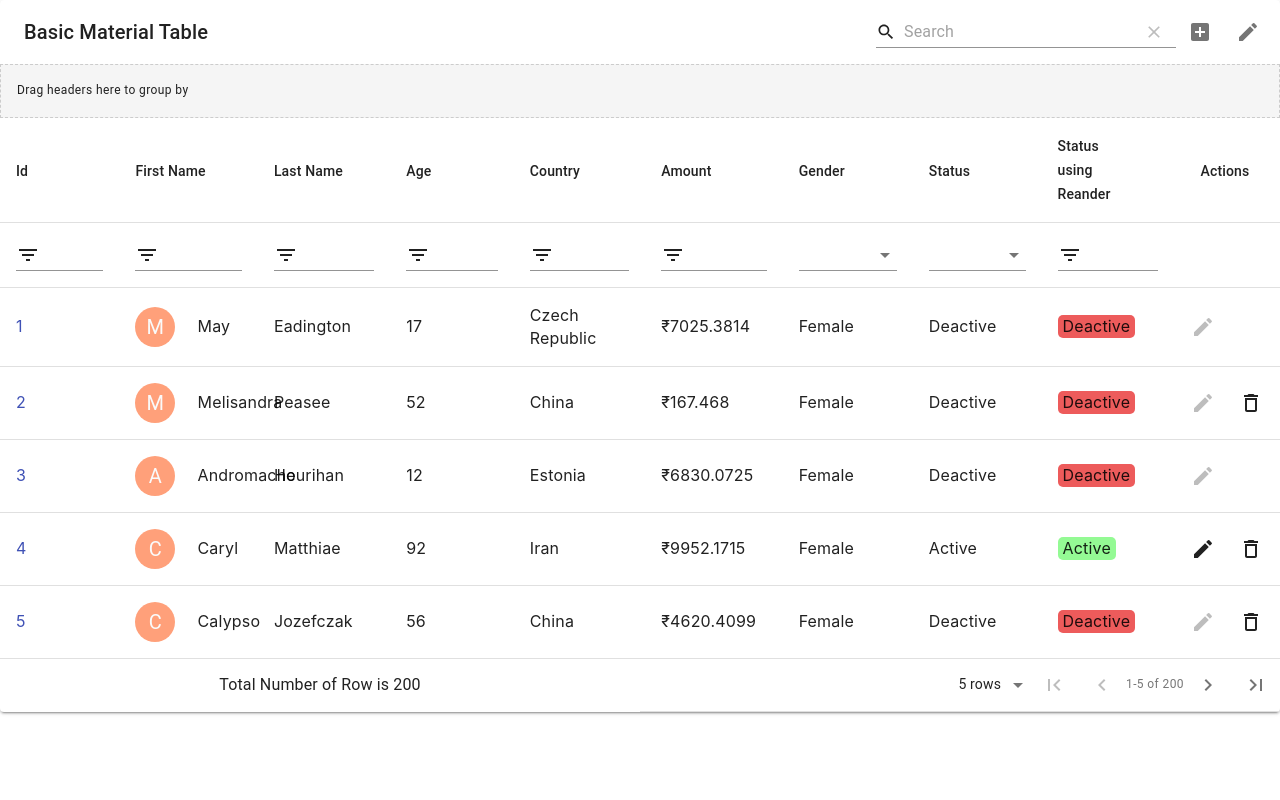
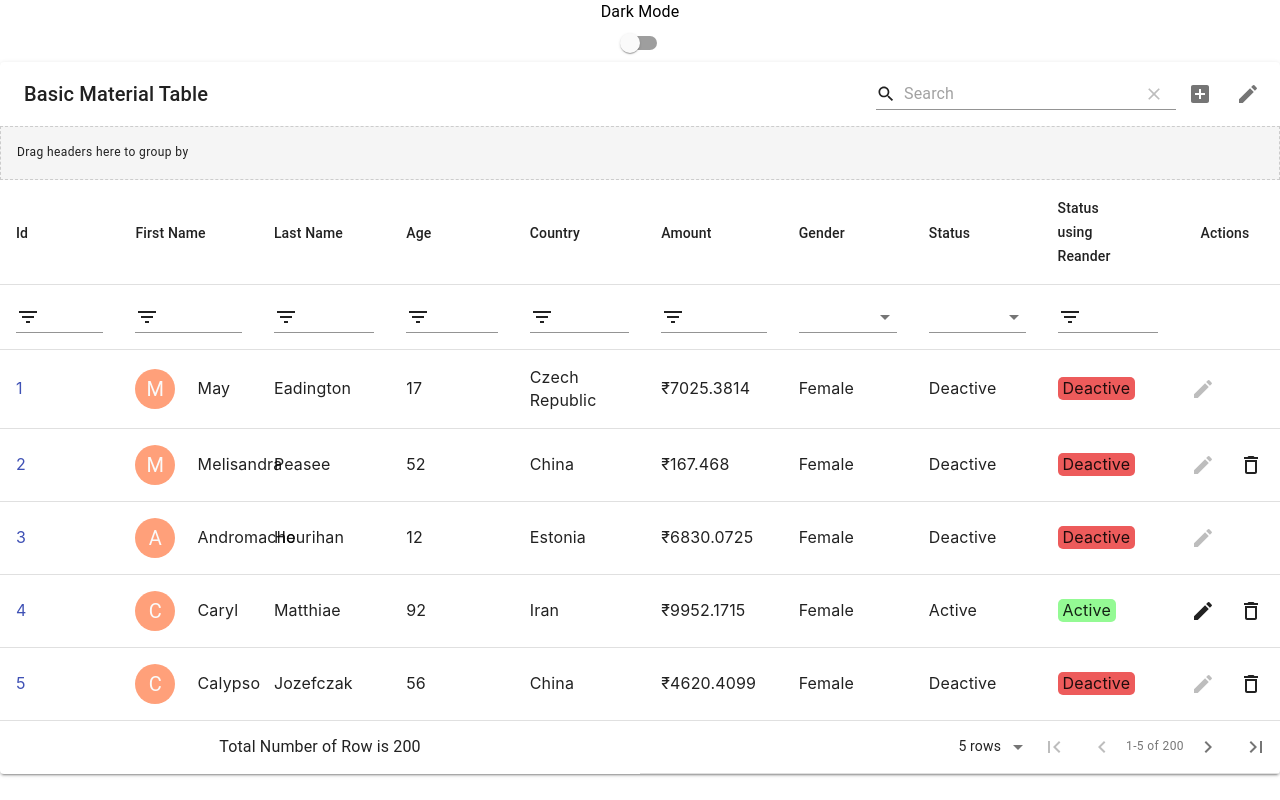
Before and after one commit to sumanmannacs1996/material-table-app, a React (Create React App) app: page / in a window 1280 px wide. Built offline with nearby package versions, Linux system fonts and the light colour scheme.

Commit message:
Code added for Dark mode

```diff
--- a/src/components/BasicTable2.js
+++ b/src/components/BasicTable2.js
@@ -6,6 +6,9 @@ import { alpha } from '@material-ui/core/styles';
 import CustomRow from './CustomRow';
 import Link from '@material-ui/core/Link';
 import CustomPagination from './CustomPagination';
+import Switch from '@material-ui/core/Switch';
+import FormControlLabel from '@material-ui/core/FormControlLabel';
+import { createMuiTheme, MuiThemeProvider } from '@material-ui/core';
 
 import AddBox from '@material-ui/icons/AddBox';
 import ArrowDownward from '@material-ui/icons/ArrowDownward';
@@ -49,13 +52,23 @@ const empStatusFormat = [
 ];
 
 function BasicTable1() {
+ console.log(localStorage.getItem('_tableDarkMode') === 'true');
  const [empStatus, setEmpStatus] = useState({});
  const [tableData, setTableData] = useState(MOC_DATA);
+ const [darkMode, setDarkMode] = useState(() =>
+  localStorage.getItem('_tableDarkMode') === 'true' ? true : false,
+ );
  useEffect(() => {
   const status = {};
   empStatusFormat.map((p) => (status[p.id] = p.title));
   setEmpStatus(status);
  }, []);
+
+ const theme = createMuiTheme({
+  palette: {
+   type: darkMode ? 'dark' : 'light',
+  },
+ });
 
  const handleDelete = (data) => {
   alert(data.id);
@@ -100,7 +113,21 @@ function BasicTable1() {
   },
  ];
  return (
-  <div>
+  <MuiThemeProvider theme={theme}>
+   <FormControlLabel
+    label="Dark Mode"
+    labelPlacement="top"
+    control={
+     <Switch
+      checked={darkMode}
+      color="primary"
+      onChange={() => {
+       localStorage.setItem('_tableDarkMode', !darkMode);
+       setDarkMode(!darkMode);
+      }}
+     />
+    }
+   />
    <MaterialTable
     icons={tableIcons}
     title="Basic Material Table"
@@ -204,7 +231,7 @@ function BasicTable1() {
      Pagination: (props) => <CustomPagination {...props} />,
     }}
    />
-  </div>
+  </MuiThemeProvider>
  );
 }
 
```
